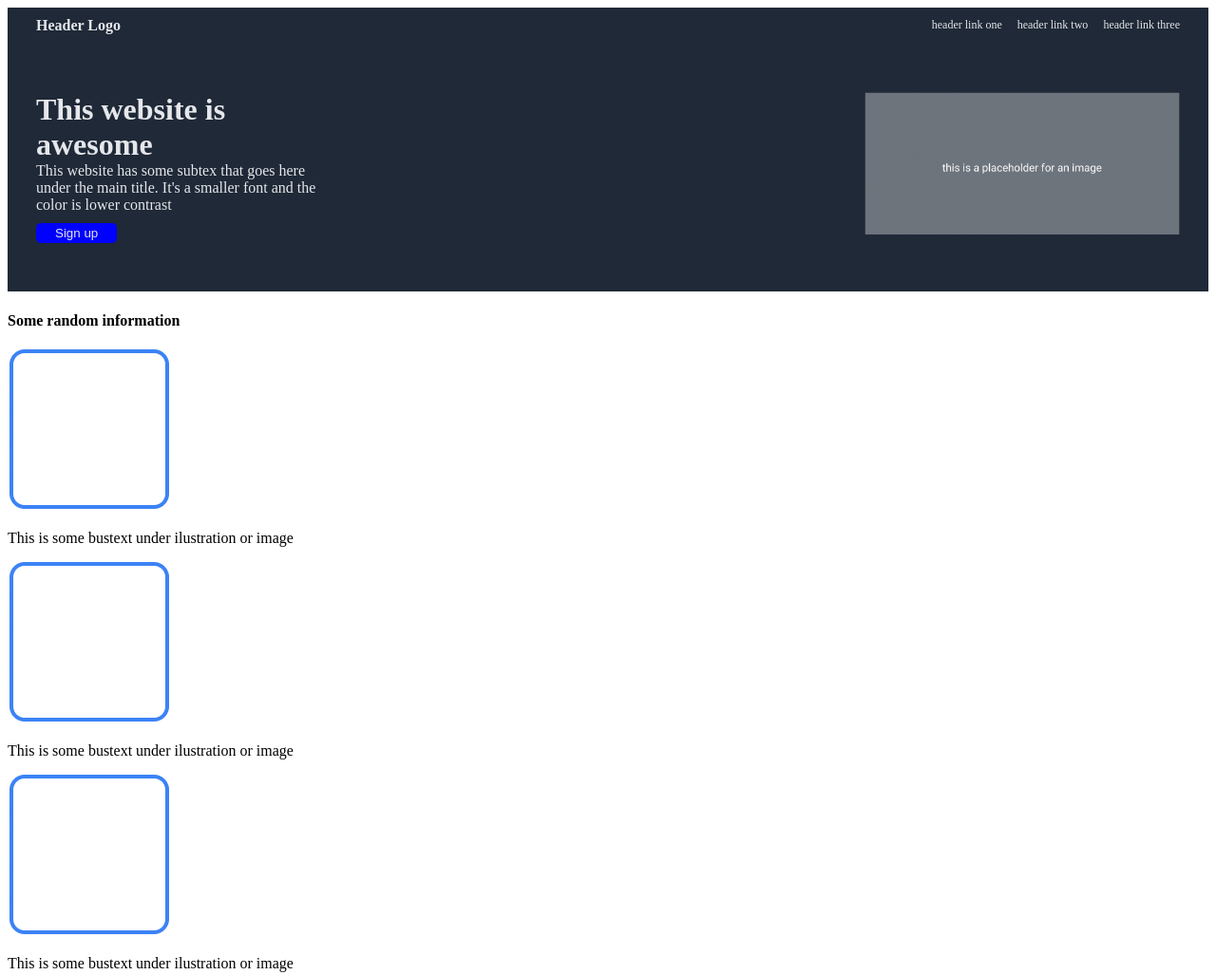
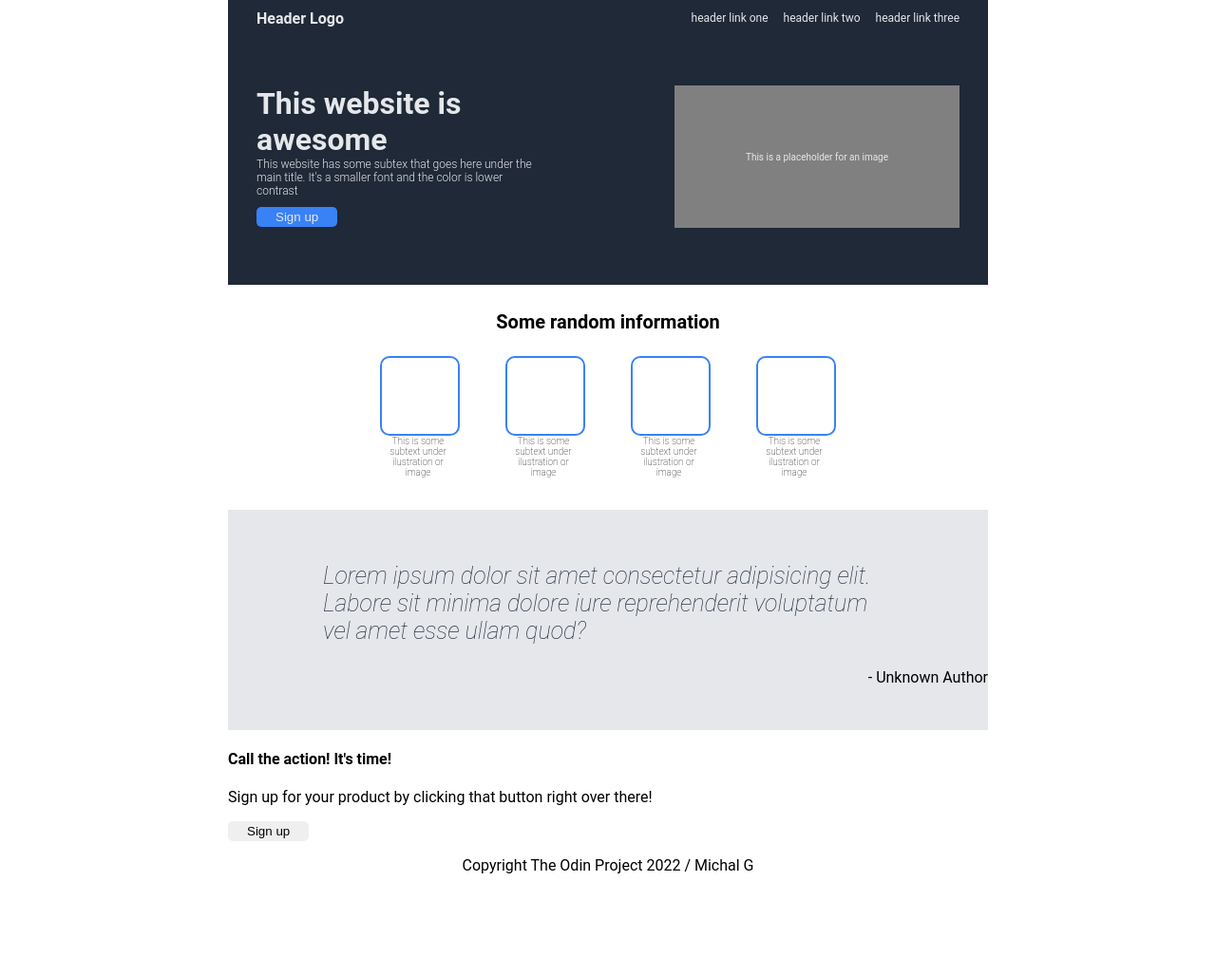
Before and after one commit to MichalGrecner/oden_project_page, a plain HTML site: page index.html in a window 1280 px wide. Shown: the top 1027 px of the page at 95% size. After the commit the page ends 937 px from the top, so only its background shows below. Drawn offline with Linux system fonts and the light colour scheme.

Commit message:
project update - changed images, more things done

```diff
--- a/index.html
+++ b/index.html
@@ -24,30 +24,30 @@
                 <button class="signUp">Sign up</button>
             </div>
             <div class="headerPicture">
-                <img class="headerPicture" src="image/img_placeholder.png">
+                <span>This is a placeholder for an image</span>
             </div>
         </div>
 
     </header>
     <main>
-        <div name="contShorts"></div>
+        <div class="contShorts">
             <h4>Some random information</h4>
             <div class="shortcuts">
                 <div class="shortcut">
-                    <img src="image/img_shortcut.png">
-                    <p>This is some bustext under ilustration or image</p>
+                    <div class="image"></div>
+                    <p>This is some subtext under ilustration or image</p>
                 </div>
                 <div class="shortcut">
-                    <img src="image/img_shortcut.png">
-                    <p>This is some bustext under ilustration or image</p>
+                    <div class="image"></div>
+                    <p>This is some subtext under ilustration or image</p>
                 </div>
                 <div class="shortcut">
-                    <img src="image/img_shortcut.png">
-                    <p>This is some bustext under ilustration or image</p>
+                    <div class="image"></div>
+                    <p>This is some subtext under ilustration or image</p>
                 </div>
                 <div class="shortcut">
-                    <img src="image/img_shortcut.png">
-                    <p>This is some bustext under ilustration or image</p>
+                    <div class="image"></div>
+                    <p>This is some subtext under ilustration or image</p>
                 </div>
             </div>
         </div>
--- a/style.css
+++ b/style.css
@@ -1,6 +1,10 @@
 body{
     display:flex;
     flex-direction: column;
+    font-family: Roboto, Helvetica, sans-serif;
+    width: 800px;
+    align-items: center;
+    margin: 0 auto
 
 
 }
@@ -37,19 +41,34 @@ ul{
 
 .headercontainer{
     display:flex;
-    margin: 0 30px;
+    margin-top: 0;
     justify-content: space-between;
+    width:800px
 
 
 }
 .headerPicture {
     height: 150px;
+    width: 300px;
+    margin-right: 30px;
+    background-color: grey;
+    display:flex;
+    align-items: center;
+    justify-content: center;
+
+
+}
+
+.headerPicture span{
+    font-size: 10px;
+
 
 }
 .headerText{
     height:150px;
     width:300px;
     flex-shrink: 0;
+    margin-left: 30px;
 
 }
 
@@ -57,7 +76,12 @@ ul{
     margin:0
 }
 .headerText p{
-    margin:0
+    margin:0;
+    font-size: 12px;
+    font-weight: 300;
+    color:#E5E7EB
+
+
 }
 
 button{
@@ -68,12 +92,69 @@ button{
 }
 
 .headercontainer button{
-    background-color: blue;
+    background-color: #3882F6;
     color: #E5E7EB;
     margin-top: 10px;
+}
+
+.contShorts h4{
+   text-align: center;
+   margin-bottom: 0;
+   font-weight: bold;
+   font-size: 20px;
+
+}
+
+.shortcuts{
+    display:flex;
+    justify-content: center;
+}
+.shortcut{
+    margin:24px;
+}
+
+.shortcut .image {
+    width:80px;
+    height: 80px;
+    border: 2px solid #3882F6;
+    border-radius: 10px;
+
+
+}
+.shortcut p{
+    max-width: 80px;
+    font-size: 10px;
+    font-weight:lighter;
+    margin-top: 0;
+    text-align: center;
+}
+
+.contQuote{
+    background-color: #E5E7EB;
+    padding-top: 30px;
+    padding-bottom: 30px;
+
+
+
+}
+
+.contQuote #quote{
+    font-size: 25px;
+    color: #1F2937;
+    font-style:italic;
+    font-weight: 100;
+    width: 600px;
+    padding: 0 100px
+}
+.contQuote #signature{
+    text-align: right;
+
 }
 
 
 main{
 
+
+
+
 }
```
